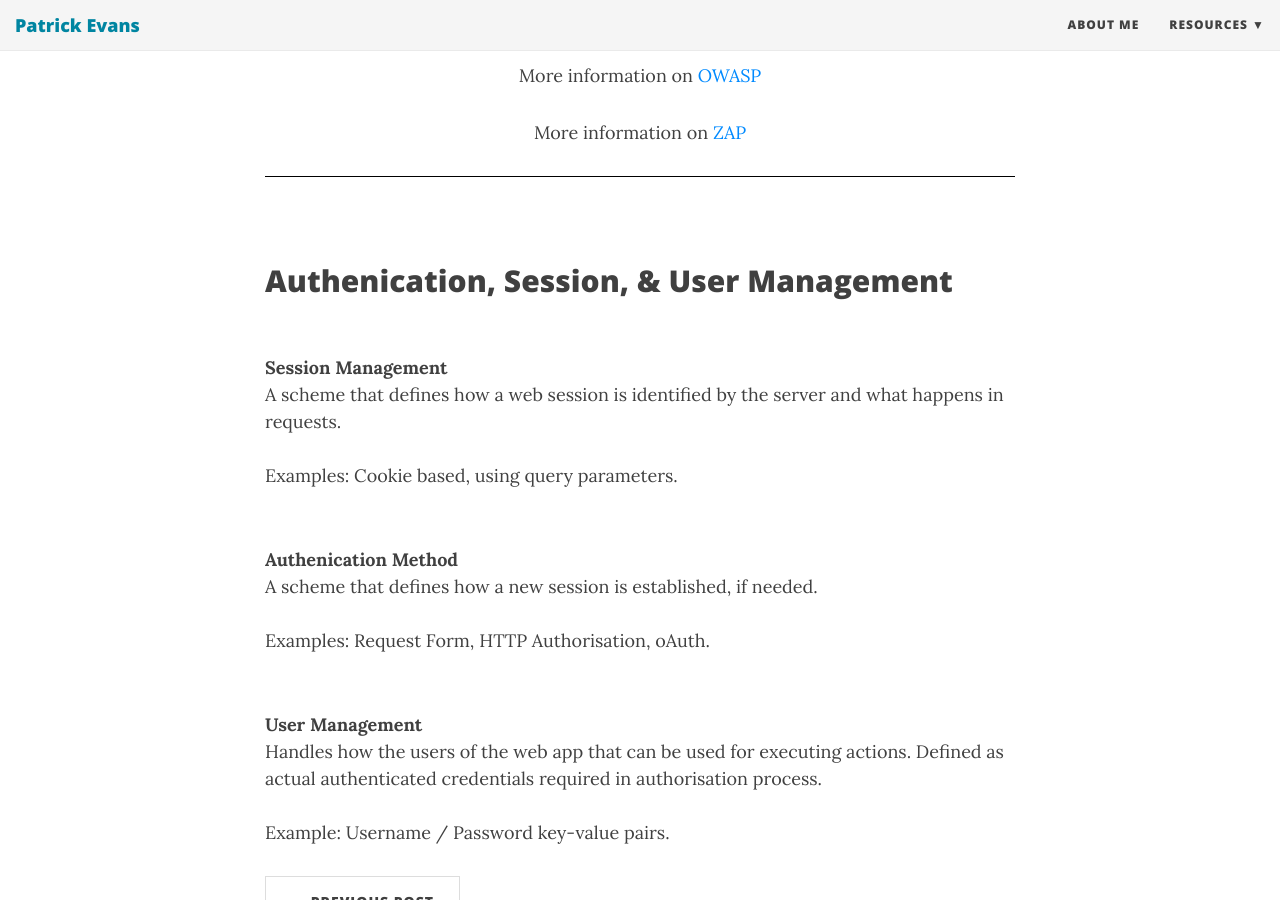
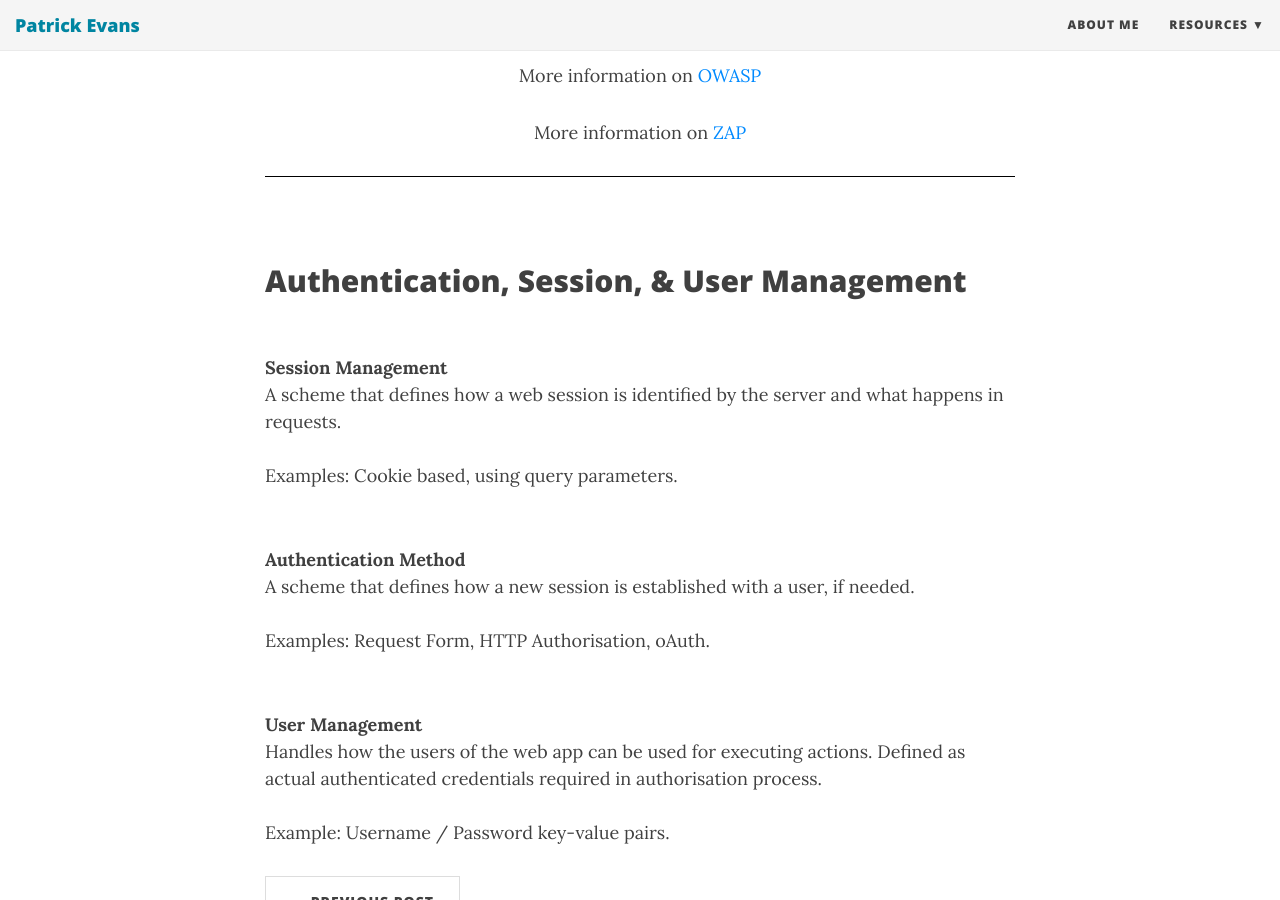
Before and after one commit to patevs/old_blog, a Jekyll site: the page built from _posts/2017-11-30-owasp-zap.md, in a window 1280 px wide and 900 px high, scrolled down 567 px. Built offline with Jekyll 4.4.1, drawn with Linux system fonts in a browser that asks for light colours; nearby versions of some CDN libraries.

Commit message:
fixing_7 owasp-zap post

```diff
--- a/_posts/2017-11-30-owasp-zap.md
+++ b/_posts/2017-11-30-owasp-zap.md
@@ -20,7 +20,7 @@ It is designed to be used by people with a wide range of security experience and
 </div>
 
 <br>
-## Authenication, Session, & User Management
+## Authentication, Session, & User Management
 <br>
 <strong>Session Management</strong><br>
 A scheme that defines how a web session is identified by the server and what happens in requests.<br>
@@ -28,14 +28,14 @@ A scheme that defines how a web session is identified by the server and what hap
 Examples: Cookie based, using query parameters.
 
 <br>
-<strong>Authenication Method</strong><br>
-A scheme that defines how a new session is established, if needed.<br>
+<strong>Authentication Method</strong><br>
+A scheme that defines how a new session is established with a user, if needed.<br>
 <br>
 Examples: Request Form, HTTP Authorisation, oAuth.
 
 <br>
 <strong>User Management</strong><br>
-Handles how the users of the web app that can be used for executing actions.
+Handles how the users of the web app can be used for executing actions.
 Defined as actual authenticated credentials required in authorisation process.<br>
 <br>
 Example: Username / Password key-value pairs.
```
